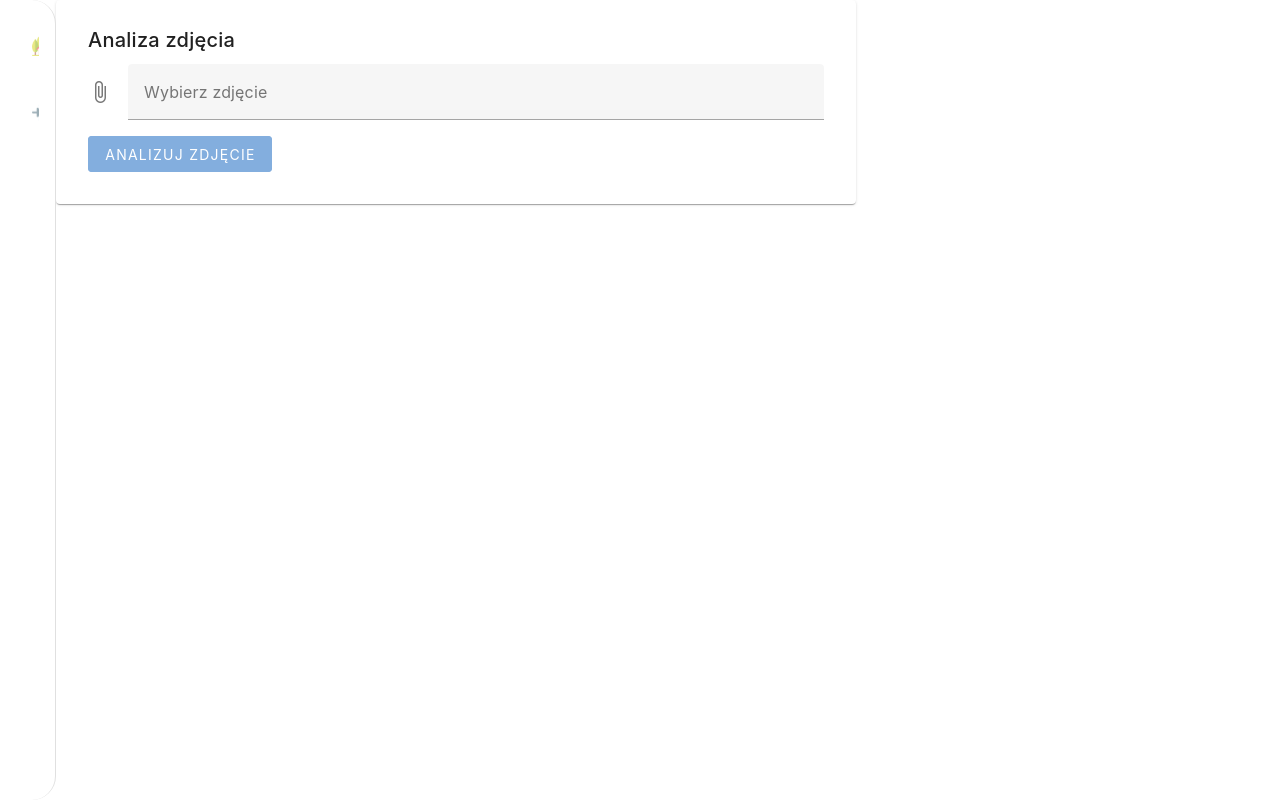
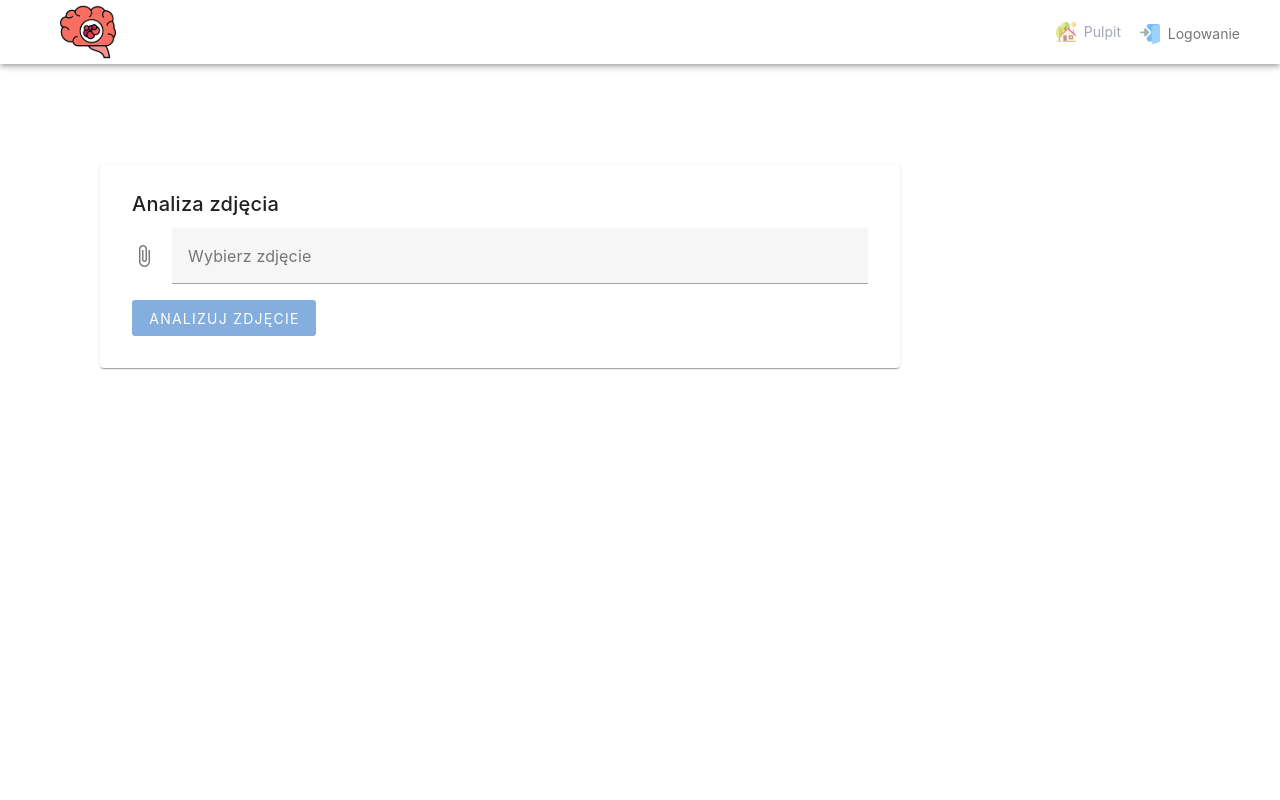
Before and after one commit to mateuszf222/BrainTumorDetection, a Vue app in the folder brain-tumor-vue/: page /#/analyzePhoto in a window 1280 px wide. Built offline with nearby package versions, Linux system fonts and the light colour scheme; no server answers.

Commit message:
Changing to horizontal navigation bar

```diff
--- a/brain-tumor-vue/src/App.vue
+++ b/brain-tumor-vue/src/App.vue
@@ -64,28 +64,30 @@ onMounted(() => {
 <template>
   <v-app>
 
-    <v-navigation-drawer
-      expand-on-hover
-      rail
-      permanent
-      class="pa-4 rounded-xl bg-gray-100 shadow-md"
-    >
+    <!-- TOP NAVIGATION BAR -->
+    <v-app-bar app class="bg-gray-100 shadow-md px-6">
+      <v-toolbar-title class="font-bold text-lg">
+        <!-- Optional: Logo or App Name -->
+        <IconBrainLogo class="w-14 h-14 ml-4" />
+      </v-toolbar-title>
 
+      <v-spacer />
 
-    <v-list nav density="comfortable">
+      <!-- Navigation Links -->
+      <v-list class="flex flex-row space-x-8" nav density="comfortable">
         <v-list-item
           v-for="route in visibleRoutes"
           :key="route.path"
           :to="route.path"
           variant="plain"
-        class="rounded-lg mb-2 group transition-colors duration-200"
+          class="group transition-colors duration-200"
           exact
         >
           <template #prepend>
             <component
               :is="route.meta?.icon"
               :class="[
-              'mr-4 w-5 h-5 text-gray-600 group-hover:text-blue-600',
+                'mr-2 w-5 h-5 text-gray-600 group-hover:text-blue-600',
                 { 'text-blue-600': isActiveRoute(route.path) }
               ]"
             />
@@ -103,31 +105,20 @@ onMounted(() => {
             </div>
           </template>
         </v-list-item>
-    </v-list>
 
-
-    <v-spacer></v-spacer>
-
-    <v-list nav density="comfortable">
+        <!-- LOGIN / LOGOUT -->
         <v-list-item
           key="Login"
+          v-if="!user.username"
           @click="loginDialog = true"
-        @close="onLogin"
           variant="plain"
-        class="rounded-lg mb-2 group transition-colors duration-200"
-        v-if="!user.username"
+          class="group transition-colors duration-200"
         >
           <template #prepend>
-          <IconLogin class="mr-3" />
+            <IconLogin class="mr-2 w-5 h-5 group-hover:text-blue-600" />
           </template>
-
           <template #title>
-          <div
-            :class="[
-              'text-sm font-medium',
-              'group-hover:text-blue-600'
-            ]"
-          >
+            <div class="text-sm font-medium group-hover:text-blue-600">
               Logowanie
             </div>
           </template>
@@ -135,53 +126,45 @@ onMounted(() => {
 
         <v-list-item
           key="Logout"
+          v-else
           @click="logoutDialog = true"
-        @close="onLogin"
           variant="plain"
-        class="rounded-lg mb-2 group transition-colors duration-200"
-        v-if="user.username"
+          class="group transition-colors duration-200"
         >
           <template #prepend>
-          <IconLogout class="mr-3" />
+            <IconLogout class="mr-2 w-5 h-5 group-hover:text-blue-600" />
           </template>
-
           <template #title>
-          <div
-            :class="[
-              'text-sm font-medium',
-              'group-hover:text-blue-600'
-            ]"
-          >
+            <div class="text-sm font-medium group-hover:text-blue-600">
               Wylogowanie
             </div>
           </template>
         </v-list-item>
+
       </v-list>
+    </v-app-bar>
 
-
-    </v-navigation-drawer>
-
-    <v-main>
+    <!-- MAIN CONTENT -->
+    <v-main class="pt-16">
       <router-view :user="user"></router-view>
     </v-main>
 
+    <!-- Dialogs -->
     <v-dialog v-model="loginDialog" width="33%" attach="body">
-      <LoginDialog @close="onLogin"/>
+      <LoginDialog @close="onLogin" />
     </v-dialog>
 
     <v-dialog v-model="logoutDialog" width="33%" attach="body">
       <LogoutDialog @close="onLogin" />
     </v-dialog>
 
-    <v-snackbar
-      v-model="snackbar.visible"
-      :color="snackbar.color"
-      :timeout="snackbar.timeout"
-    >
-      <div style="width: 100%; text-align: center;">{{ snackbar.text }}</div>
+    <!-- Snackbar -->
+    <v-snackbar v-model="snackbar.visible" :color="snackbar.color" :timeout="snackbar.timeout">
+      <div class="text-center w-full">{{ snackbar.text }}</div>
     </v-snackbar>
 
   </v-app>
 </template>
 
+
 <style scoped></style>
--- a/brain-tumor-vue/src/components/Dashboard.vue
+++ b/brain-tumor-vue/src/components/Dashboard.vue
@@ -16,10 +16,9 @@ const isLoggedIn = computed(() => !!props.user?.username)
   <v-card
   class="pa-4"
   outlined
-  style="position: fixed; top: 50px; left: 100px;"
+  max-width="150"
+  style="position: relative; top: 100px; left: 100px;"
   >
-
-  <IconBrainLogo class="w-3 h-3 mr-2" />
   <h1 class="text-2xl font-semibold">Pulpit</h1>
 
     <p v-if="isLoggedIn">{{ props.user.username }}</p>
--- a/brain-tumor-vue/src/components/PhotoAnalyzer.vue
+++ b/brain-tumor-vue/src/components/PhotoAnalyzer.vue
@@ -116,7 +116,7 @@ const resetForm = () => {
 </script>
 
 <template>
-  <v-card class="pa-4" max-width="800" outlined>
+  <v-card class="pa-4" max-width="800" outlined style="position: relative; top: 100px; left: 100px">
   <v-card-title>Analiza zdjęcia</v-card-title>
 
   <v-card-text>
--- a/brain-tumor-vue/src/components/PhotoResultViewer.vue
+++ b/brain-tumor-vue/src/components/PhotoResultViewer.vue
@@ -121,7 +121,7 @@ watch(options, fetchData, { deep: true })   // deep instead of JSON.stringify
 </script>
 
 <template>
-  <v-card class="pa-4" max-width="1200" outlined>
+  <v-card class="pa-4" max-width="1200" outlined style="position: relative; top: 100px; left: 100px;">
     <v-card-title>Wyniki analizy</v-card-title>
     <v-card-text>
       <v-text-field v-model="searchFirstName" label="Imię pacjenta" />
```
Lines whose indentation alone changed are shown as unchanged.
